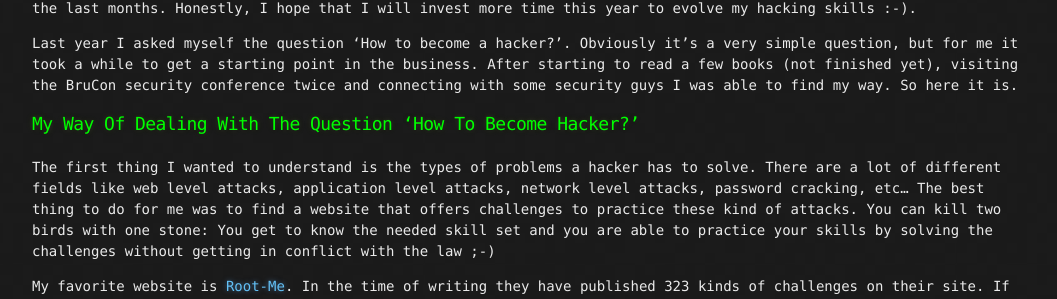
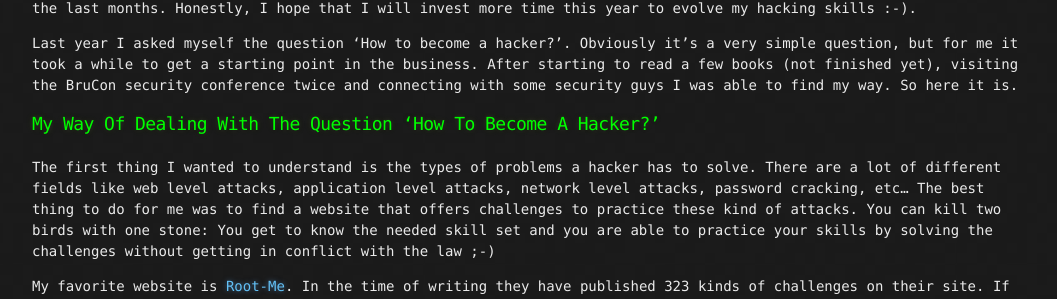
Before and after one commit to afrischk/afrischk.github.io, a Jekyll site: the page built from _posts/2019-01-12-How-To-Become-A-Hacker.md, in a window 1280 px wide. Shown: the part 268-567 px from the top of the page, without its empty margins (108-1165 px from the left). Built offline with Jekyll 4.4.1, drawn with Linux system fonts in a browser that asks for light colours.

```diff
--- a/_posts/2019-01-12-How-To-Become-A-Hacker.md
+++ b/_posts/2019-01-12-How-To-Become-A-Hacker.md
@@ -13,7 +13,7 @@ Obviously it's a very simple question, but for me it took a while to get a start
 After starting to read a few books (not finished yet), visiting the BruCon security conference twice and connecting with some security guys I was able to find my way.
 So here it is.
 
-### My Way Of Dealing With The Question 'How To Become Hacker?'
+### My Way Of Dealing With The Question 'How To Become A Hacker?'
 The first thing I wanted to understand is the types of problems a hacker has to solve.
 There are a lot of different fields like web level attacks, application level attacks, network level attacks, password cracking, etc...
 The best thing to do for me was to find a website that offers challenges to practice these kind of attacks.
```
